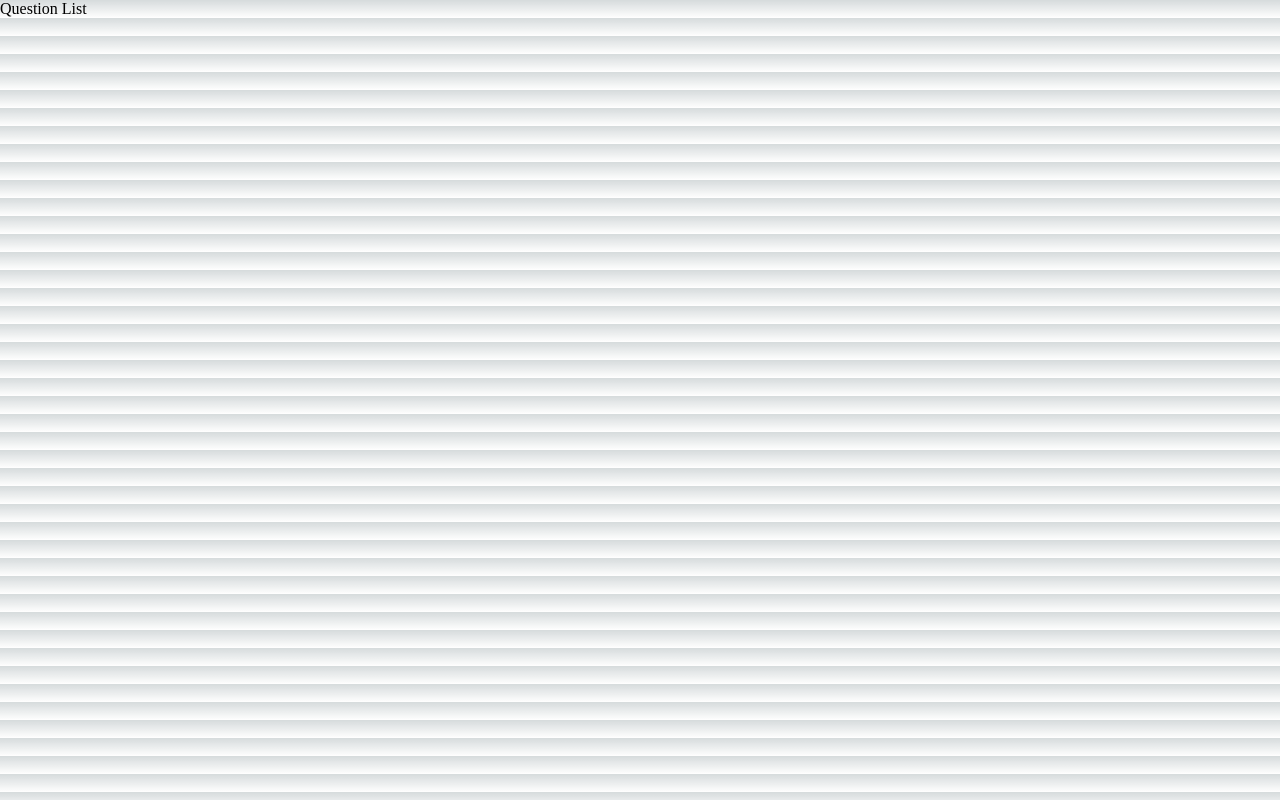
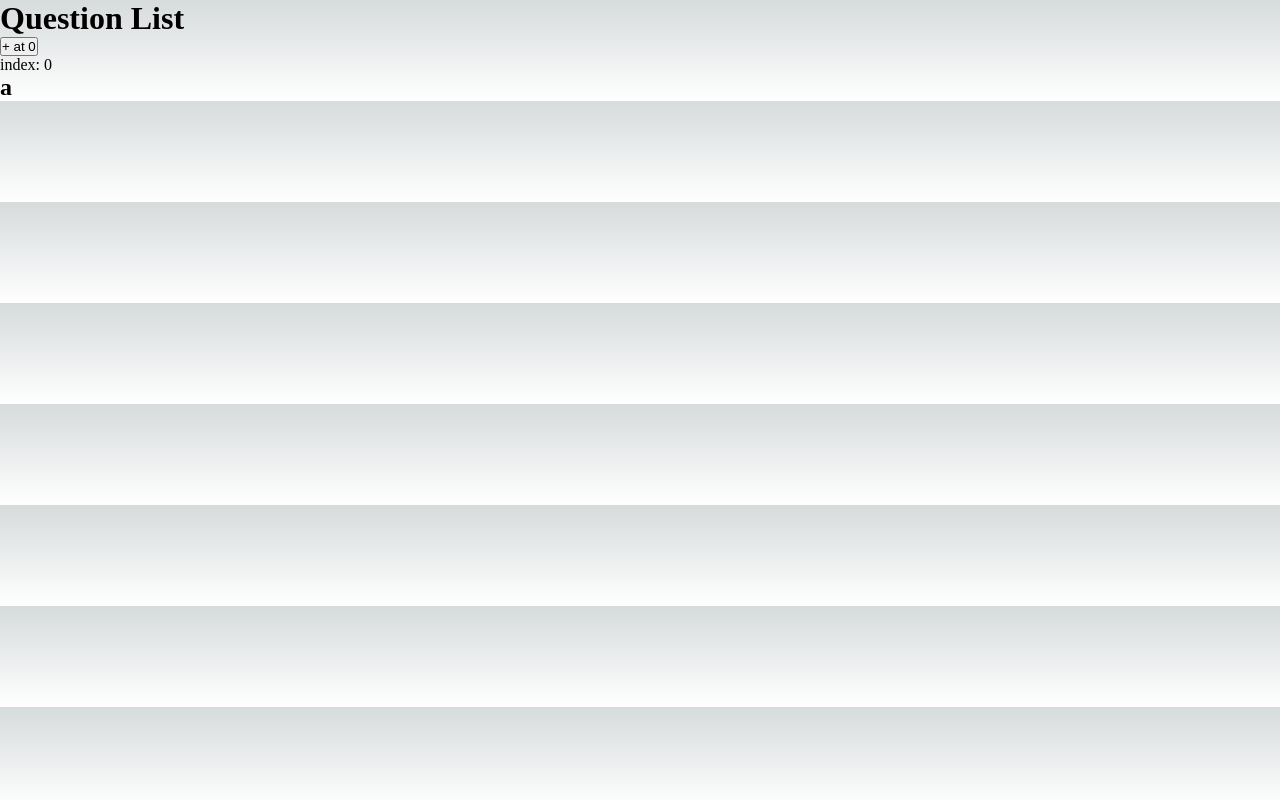
Before and after one commit to klalicki/mini-survey, a Next.js app: page /edit in a window 1280 px wide. Built offline with nearby package versions, Linux system fonts and the light colour scheme.

Commit message:
replaces default list with static one to avoid build errors

```diff
--- a/components/EditQuestion/EditQuestion.tsx
+++ b/components/EditQuestion/EditQuestion.tsx
@@ -1,26 +1,10 @@
 import { SurveyQuestion } from "@/types/QuestionTypes";
 import { useEffect, useState } from "react";
 
-const EditQuestion = ({
-  questionData,
-  update,
-}: {
-  questionData: SurveyQuestion;
-  update: Function;
-}) => {
-  const [workingData, setWorkingData] = useState(questionData);
-  useEffect(() => {
-    update(workingData);
-  }, [workingData]);
+const EditQuestion = ({ questionData }: { questionData: SurveyQuestion }) => {
   return (
     <article>
-      <input
-        type="text"
-        value={questionData.text}
-        onChange={(e) => {
-          setWorkingData({ ...workingData, text: e.target.value });
-        }}
-      />
+      <h2>{questionData.staticID}</h2>
     </article>
   );
 };
--- a/components/QuestionList/QuestionList.tsx
+++ b/components/QuestionList/QuestionList.tsx
@@ -1,5 +1,30 @@
+import { QuestionListContext } from "@/contexts/QuestionListContext";
+import { useContext } from "react";
+import EditQuestion from "../EditQuestion/EditQuestion";
+
 const QuestionList = () => {
-  return <div>Question List</div>;
+  const { questionList, addBlankQuestion } = useContext(QuestionListContext);
+
+  return (
+    <div>
+      <h1>Question List</h1>
+      {questionList.map((item, index) => {
+        return (
+          <>
+            <button
+              onClick={() => {
+                addBlankQuestion(index);
+              }}
+            >
+              + at {index}
+            </button>
+            <p>index: {index}</p>
+            <EditQuestion questionData={item} key={item.staticID} />
+          </>
+        );
+      })}
+    </div>
+  );
 };
 
 export default QuestionList;
--- a/contexts/QuestionListContext.tsx
+++ b/contexts/QuestionListContext.tsx
@@ -5,13 +5,17 @@ import {
 } from "@/types/QuestionTypes";
 
 type QuestionListContextValues = {
-  QuestionList: SurveyQuestion[];
+  questionList: SurveyQuestion[];
   addBlankQuestion: Function;
 };
-export const QuestionListContext = createContext({});
+const defaultValues: QuestionListContextValues = {
+  questionList: [],
+  addBlankQuestion: () => {},
+};
+export const QuestionListContext = createContext(defaultValues);
 const QuestionListWrapper = (props: PropsWithChildren) => {
   const [questionList, setQuestionList] = useState([
-    CreateBlankSurveyQuestion(),
+    { type: "", text: "", staticID: "a" },
   ]);
 
   /**
@@ -25,6 +29,7 @@ const QuestionListWrapper = (props: PropsWithChildren) => {
     if (index) {
       const firstSet = [...questionList].slice(0, index);
       const secondSet = [...questionList].slice(index);
+      console.log(firstSet, secondSet);
       setQuestionList([...firstSet, CreateBlankSurveyQuestion(), ...secondSet]);
     } else {
       setQuestionList([...questionList, CreateBlankSurveyQuestion()]);
--- a/pages/edit.tsx
+++ b/pages/edit.tsx
@@ -1,10 +1,11 @@
+"use client";
 import { QuestionListWrapper } from "@/contexts/QuestionListContext";
 import { PropsWithChildren } from "react";
 import QuestionList from "@/components/QuestionList/QuestionList";
 const EditPage = () => {
   return (
     <QuestionListWrapper>
-      <QuestionList></QuestionList>
+      <QuestionList />
     </QuestionListWrapper>
   );
 };
```
